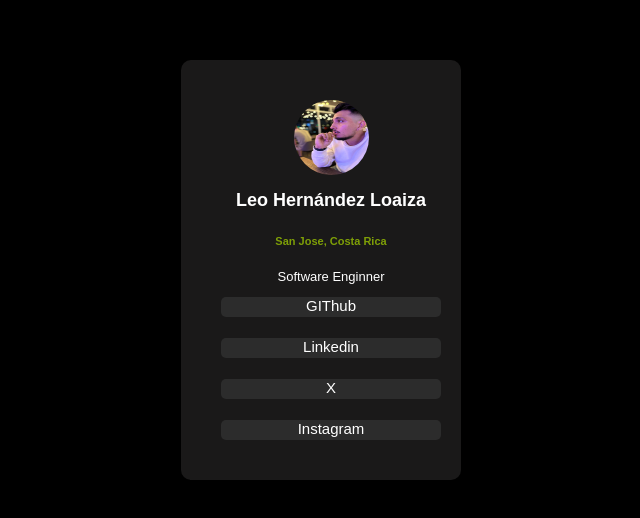
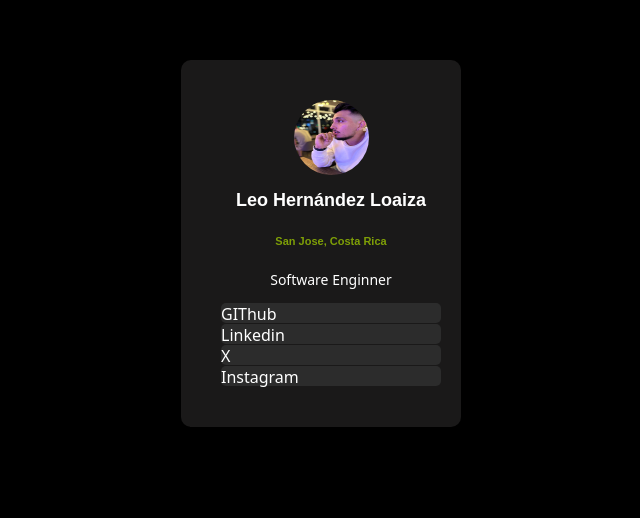
Before and after one commit to 0LHL0/Social-Profile-, a plain HTML site: page index.html in a window 1280 px wide. Shown: the part 148-666 px from the top of the page, without its empty margins (319-959 px from the left). Drawn offline with Linux system fonts and the light colour scheme.

Commit message:
Haciendo ajustes

```diff
--- a/index.html
+++ b/index.html
@@ -21,11 +21,13 @@
         </div>
         <p class="descripcion">Software Enginner</p>
         <div class="links">
-            <a href="https://github.com/0LHL0">GIThub</a> <br>
-            <a href="https://www.linkedin.com/in/ brleohern%C3%A1ndezloaiza/">Linkedin</a> <br>
-            <a href="https://x.com/leo_hl09">X</a> <br>
-            <a href="https://www.instagram.com/leohl09/">Instagram</a>
+            <a href="https://github.com/0LHL0" class="button">GIThub</a> <br>
+            <a href="https://www.linkedin.com/in/ brleohern%C3%A1ndezloaiza/" class="button">Linkedin</a> <br>
+            <a href="https://x.com/leo_hl09" class="button">X</a> <br>
+            <a href="https://www.instagram.com/leohl09/" class="button">Instagram</a>
         </div>
+
+
 
     </section>
 </body>
--- a/styles.css
+++ b/styles.css
@@ -43,20 +43,9 @@ h2 {
 }
 
 p {
-    font-size: 13px;
-    font-family: Arial, Helvetica, sans-serif;
+    font-size: 14px;
+    font-family: system-ui, -apple-system, BlinkMacSystemFont, 'Segoe UI', Roboto, Oxygen, Ubuntu, Cantarell, 'Open Sans', 'Helvetica Neue', sans-serif;
     color: white;
-}
-
-.links {
-    font-size: 15px;
-    font-family: Arial, Helvetica, sans-serif;
-    display: flex;
-    gap: 2px;
-    flex-direction: column;
-    justify-items: center;
-
-
 }
 
 a {
@@ -70,10 +59,15 @@ a {
     height: 20px;
     flex-wrap: nowrap;
     border-radius: 5px;
-    display: flex;
+    display: inline-block;
+    justify-items: center;
+    font-family: system-ui, -apple-system, BlinkMacSystemFont, 'Segoe UI', Roboto, Oxygen, Ubuntu, Cantarell, 'Open Sans', 'Helvetica Neue', sans-serif;
 
 
 }
+
+
+
 a:hover {
     background: rgba(161, 206, 0, 0.747);
 }
```
